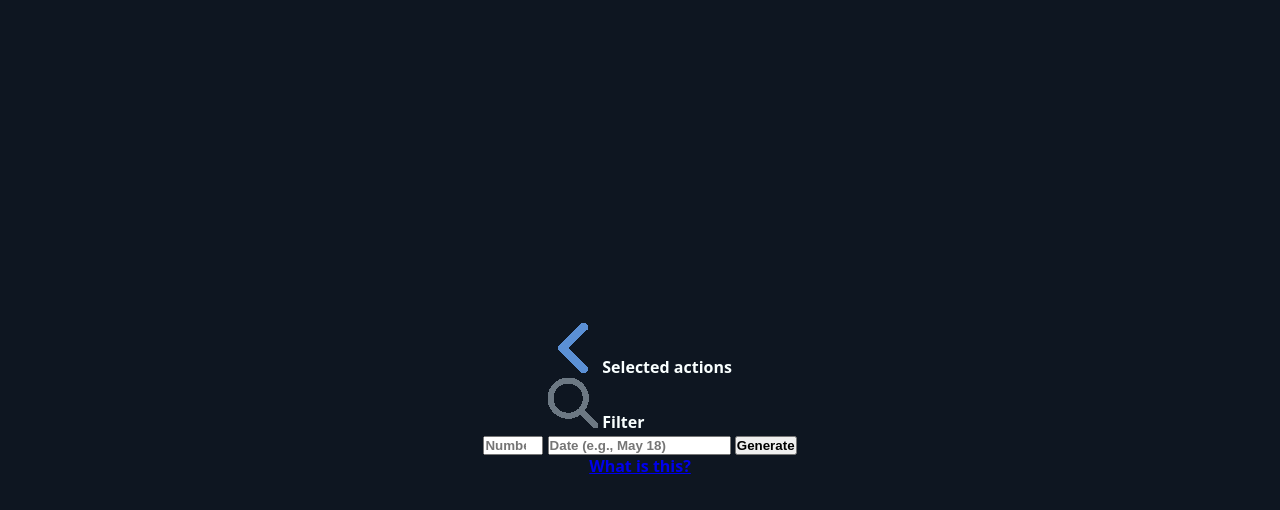
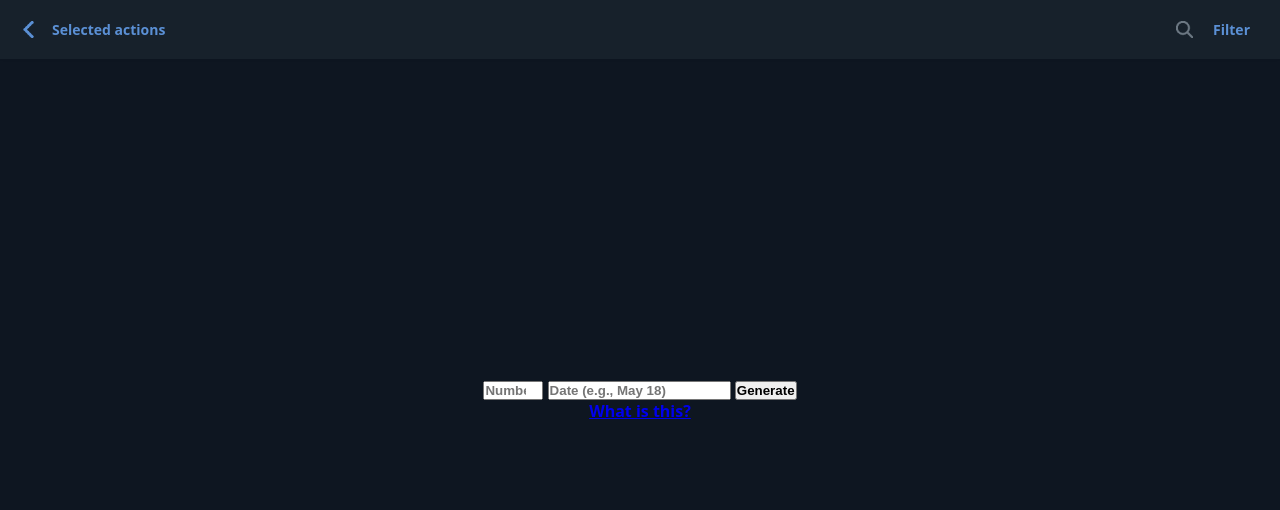
Before and after one commit to dillonmjay/Telegram-Members-Bot, a plain HTML site: page index.html in a window 1280 px wide. Drawn offline with Linux system fonts and the light colour scheme.

Commit message:
Update styles.css

```diff
--- a/styles.css
+++ b/styles.css
@@ -80,3 +80,45 @@ body.light .message,
 body.light .date {
     background-color: rgba(100, 144, 101, 0.7); /* Change to this color when in light theme */
 }
+
+.nav-container {
+    display: flex;
+    justify-content: space-between;
+    align-items: center;
+    padding: 10px 20px;
+    text-align: center;
+    padding: 20px;
+    background-color: #17212b;
+    position: fixed;
+    top: 0;
+    width: 100%;
+    box-shadow: 0px -2px 5px rgba(0, 0, 0, 0.1); /* Added shadow */
+    color: #5b90d5;
+    text-decoration: none;
+    font-size: 14px;
+    z-index: 10;
+}
+
+.nav-left, .nav-right {
+    display: flex;
+    align-items: center;
+    cursor: pointer;
+}
+
+.nav-back {
+    height: 17px;
+    margin-right: 10px;
+}
+
+.nav-title {
+    margin-left: 5px;
+}
+
+.nav-icon {
+    margin-right: 20px;
+    height: 17px;
+}
+
+.nav-filter {
+    margin-right: 10px;
+}
```
